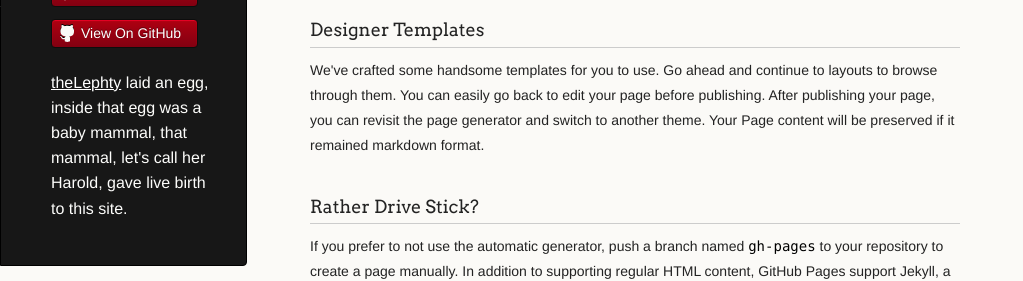
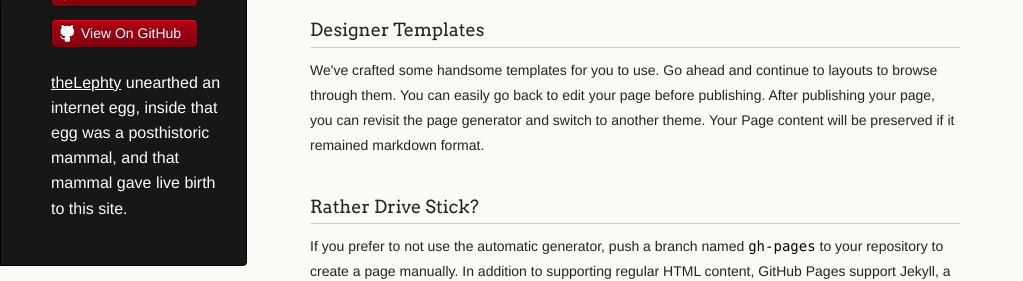
Before and after one commit to JohnnyPrime/webunets, a plain HTML site: page index.html in a window 1280 px wide. Shown: the part 290-571 px from the top of the page, without its empty margins (0-1023 px from the left). Drawn offline with Linux system fonts and the light colour scheme.

Commit message:
Update index.html

```diff
--- a/index.html
+++ b/index.html
@@ -25,7 +25,7 @@
           <li><a class="buttons github" href="https://github.com/theLephty/webunets">View On GitHub</a></li>
         </ul>
 
-        <p class="header"><a class="header name" href="https://github.com/theLephty">theLephty</a> laid an egg, inside that egg was a baby mammal, that mammal, let's call her Harold, gave live birth to this site.</p>
+        <p class="header"><a class="header name" href="https://github.com/theLephty">theLephty</a> unearthed an internet egg, inside that egg was a posthistoric mammal, and that mammal gave live birth to this site.</p>
 
 
       </header>
```
